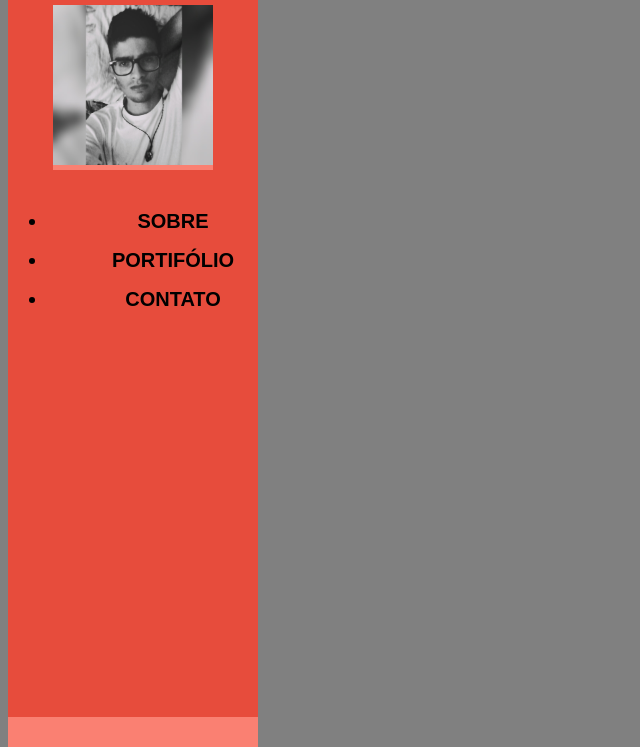
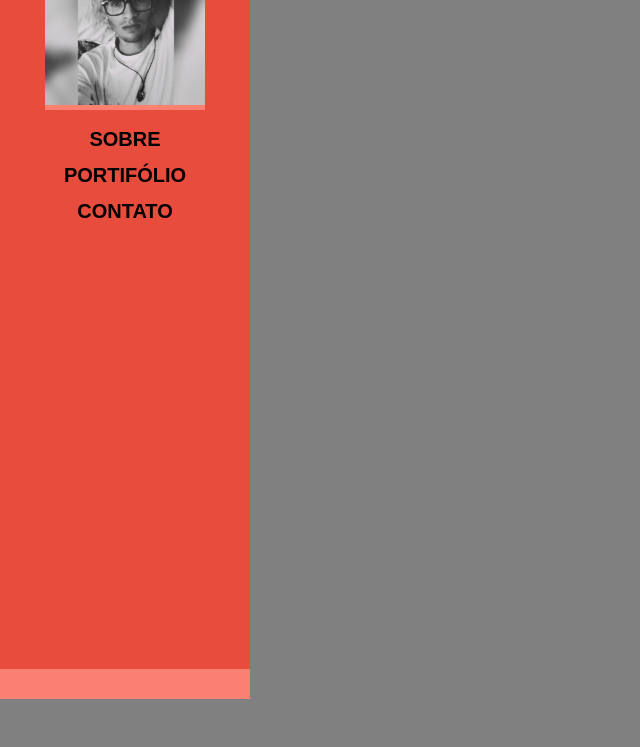
Before and after one commit to Renanzinth/Renan-Narciso-Web-Site, a plain HTML site: page index.html in a window 1280 px wide. Shown: the part 101-848 px from the top of the page, without its empty margins (0-640 px from the left). After the commit the page ends 800 px from the top, so only its background shows below. Drawn offline with Linux system fonts and the light colour scheme.

Commit message:
Rzt Web Site

```diff
--- a/css/estilo.css
+++ b/css/estilo.css
@@ -1,4 +1,49 @@
 @charset "UTF-8";
+
+/* CSS RESET*/
+
+html, body, div, span, applet, object, iframe, h1, h2, h3, h4, h5, h6, p, blockquote, pre,
+a, abbr, acronym, address, big, cite, code, del, dfn, em, img, ins, kbd, q, s, samp,
+small, strike, strong, sub, sup, tt, var,b, u, i, center, dl, dt, dd, ol, ul, li,
+fieldset, form, label, legend, table, caption, tbody, tfoot, thead, tr, th, td,
+article, aside, canvas, details, embed, figure, figcaption, footer, header, hgroup,
+menu, nav, output, ruby, section, summary, time, mark, audio, video {
+	margin: 0;
+	padding: 0;
+	border: 0;
+	font-size: 100%;
+	font: inherit;
+	vertical-align: baseline;
+}
+/* HTML5 display-role reset for older browsers */
+article, aside, details, figcaption, figure, footer, header, hgroup, menu, nav, section {
+	display: block;
+}
+body {
+	line-height: 1;
+}
+ol, ul {
+	list-style: none;
+}
+blockquote, q {
+	quotes: none;
+}
+blockquote:before, blockquote:after, q:before, q:after {
+	content: '';
+	content: none;
+}
+table {
+	border-collapse: collapse;
+	border-spacing: 0;
+}
+
+*{
+	box-sizing: border-box;
+	webkit-box-sizing: border-box;
+    -moz-box-sizing: border-box;
+    -ms-box-sizing: border-box;
+    -o-box-sizing: border-box;
+}
 
 html{
 	height: 100%;
--- a/index.html
+++ b/index.html
@@ -8,7 +8,7 @@
 </head>
 
 <body>
-<div id="interface">
+<section id="interface">
 
 	<header id="cabecalho">
 	<hgroup>
@@ -29,6 +29,6 @@
 
 </header>
 
-</div>
+</section>
 </body>
 </html>
```
